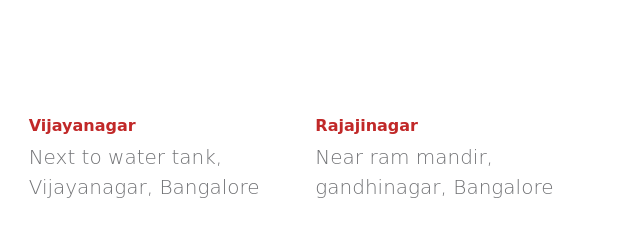
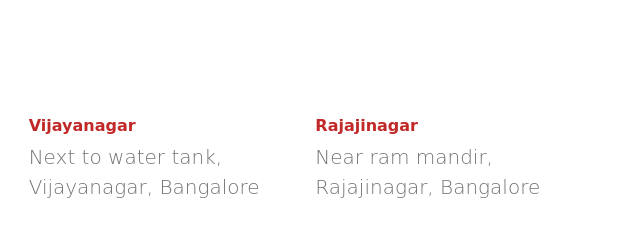
Before and after one commit to Karanperiyapatna/01_barber_shop_cdci, a plain HTML site: page static_site/index.html in a window 1280 px wide. Shown: the part 5281-5520 px from the top of the page, 640-1280 px from the left. Drawn offline with Linux system fonts and the light colour scheme; a web font is replaced by a local one.

Commit message:
Update index.html

```diff
--- a/static_site/index.html
+++ b/static_site/index.html
@@ -472,7 +472,7 @@ https://templatemo.com/tm-585-barber-shop
                             <div class="col-lg-4 col-md-6 col-11">
                                 <strong class="mb-1">Rajajinagar</strong>
 
-                                <p>Near ram mandir, gandhinagar, Bangalore</p>
+                                <p>Near ram mandir, Rajajinagar, Bangalore</p>
                             </div>
                         </div>
                     </div>
```
